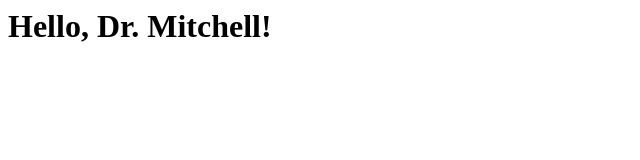
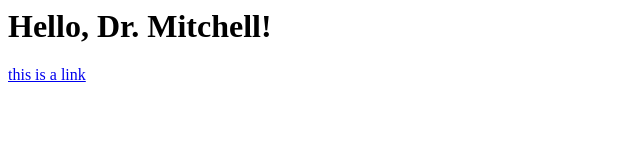
Before and after one commit to lydiajohnsto/burke-and-hare, a plain HTML site: page index.html in a window 1280 px wide. Shown: the whole page, without its empty margins (0-640 px from the left). Drawn offline with Linux system fonts and the light colour scheme.

Commit message:
Update index.html
trying to add a link

```diff
--- a/index.html
+++ b/index.html
@@ -1 +1,2 @@
 <h1>Hello, Dr. Mitchell!</h1>
+<a href= "https://lydiajohnsto.github.io/burke-and-hare/test.html"> this is a link </a>
```
